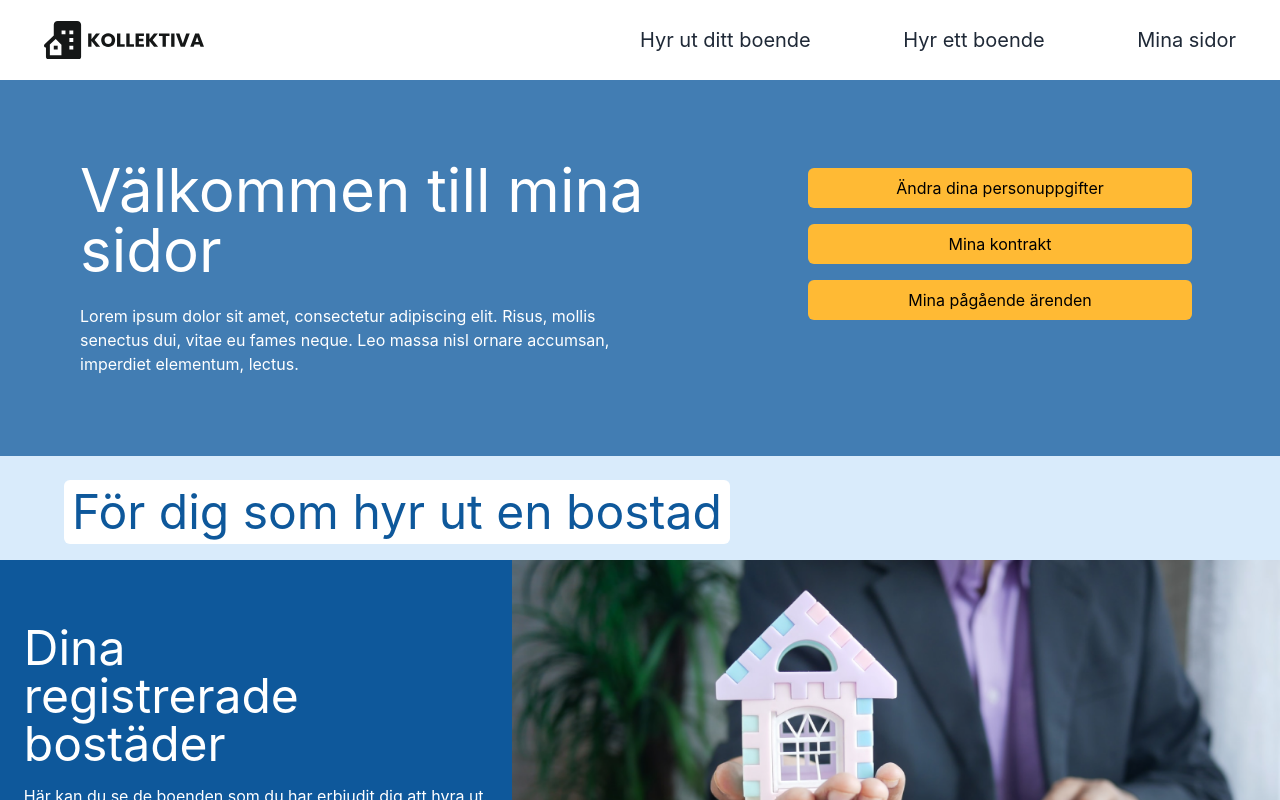
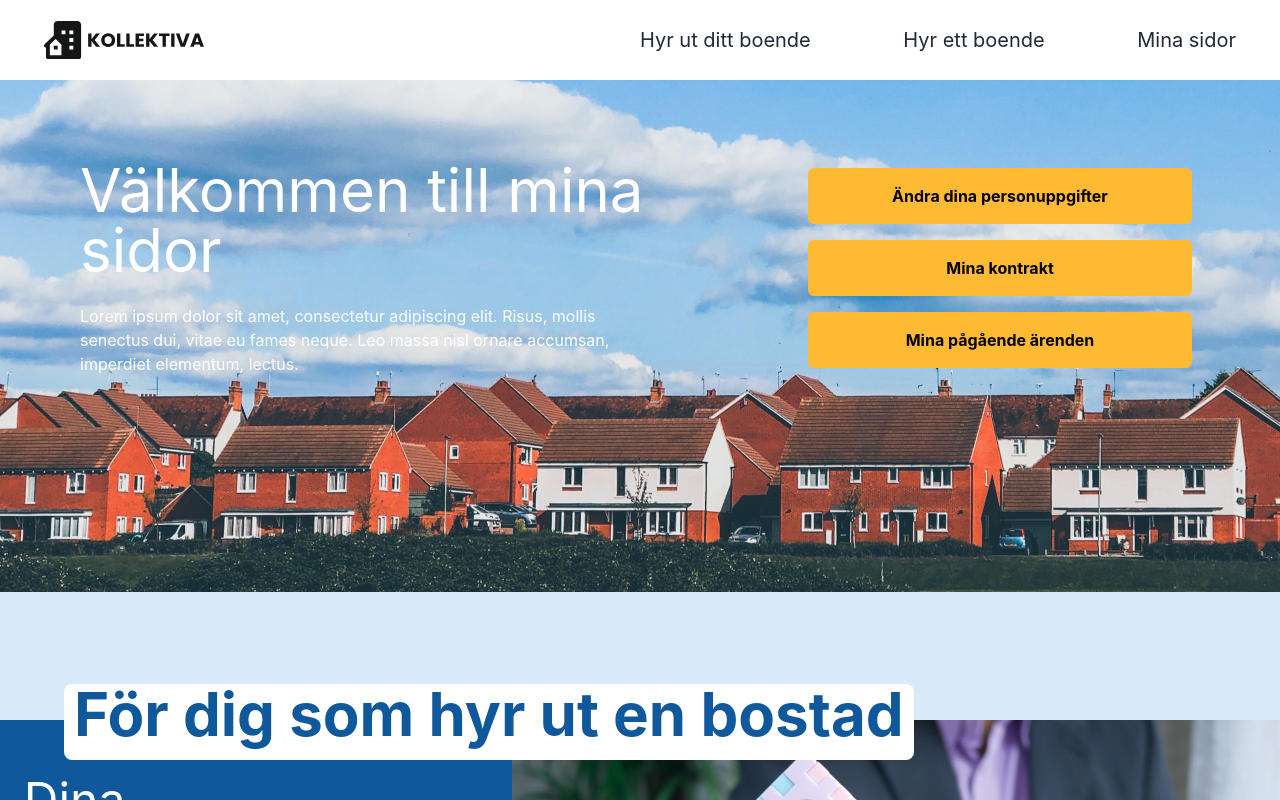
Before and after one commit to Sakariash/Kollektiva, a Next.js app: page /mypages in a window 1280 px wide. Shown: the top 800 px of the page. Built offline with nearby package versions, Linux system fonts and the light colour scheme.

Commit message:
fixed margins and fontsizes

```diff
--- a/components/MyPages/MyPagesButton/index.js
+++ b/components/MyPages/MyPagesButton/index.js
@@ -1,7 +1,7 @@
 export default function MyPagesButton({ text, link }) {
   return (
     <button
-      className="bg-btnPrimary p-2 m-2 w-64 tablet:w-96 rounded-md"
+      className="bg-btnPrimary font-bold p-2 pt-4 pb-4 m-2 w-64 tablet:w-96 rounded-md"
       href={link}
     >
       <a href={link}> {text}</a>
--- a/components/MyPages/MyPagesHeadline/index.js
+++ b/components/MyPages/MyPagesHeadline/index.js
@@ -1,7 +1,12 @@
 export default function MyPagesHeadline({ headline }) {
   return (
-    <h2 className="bg-white p-2 ml-16 mt-6 inline-block rounded-md text-5xl text-primary">
-      {headline}
-    </h2>
+    // <h2 className="absolute z-10 bg-white p-2 ml-16 mt-0 inline-block rounded-md text-5xl text-primary">
+    //   {headline}
+    // </h2>
+    <div className="relative h-28 flex laptop:ml-0">
+      <div className="mx-16 font-bold absolute rounded-lg bg-white text-2xl px-2.5 bottom-[-50%] text-center text-transparent tablet:text-4xl laptop:text-6xl tablet:pb-4 z-10">
+        <h2>{headline}</h2>
+      </div>
+    </div>
   );
 }
--- a/components/MyPages/index.js
+++ b/components/MyPages/index.js
@@ -7,7 +7,7 @@ Link;
 const MyPages = () => {
   return (
     <div className="bg-secondary">
-      <div className="flex flex-row p-20 bg-hero-image">
+      <div className="flex h-128 flex-row p-20 bg-hero-image">
         <div clasName="w-1/2">
           <h1 className="text-6xl mb-6 text-white">
             Välkommen till mina sidor
@@ -25,6 +25,7 @@ const MyPages = () => {
         </div>
       </div>
       <MyPagesHeadline headline={"För dig som hyr ut en bostad"} />
+
       <MyPagesSection
         picture={"assets/images/MyPages/Mypages1.png"}
         heading={"Dina registrerade bostäder"}
@@ -38,6 +39,7 @@ const MyPages = () => {
         text={"Här kan du se de hyreskontrakt som skrivits"}
         buttonsText={"Se dina kontrakt"}
       />
+
       <MyPagesHeadline headline={"För dig som hyr eller vill hyra en bostad"} />
       <MyPagesSection
         picture={"assets/images/MyPages/Mypages3.png"}
--- a/tailwind.config.js
+++ b/tailwind.config.js
@@ -14,7 +14,7 @@ module.exports = {
         accent: "#45BF6E",
       },
       backgroundImage: {
-        "hero-image": "url('/assets/images/Rectangle37.png')",
+        "hero-image": "url('/assets/images/MyPages/headpicture.png')",
       },
 
       screens: {
@@ -27,6 +27,9 @@ module.exports = {
         desktop: "1280px",
         // => @media (min-width: 1280px) { ... }
       },
+      height: {
+        128: "32rem",
+      },
     },
   },
   plugins: [],
```
Also changed, not shown: public/assets/images/MyPages/headpicture.png (added).
